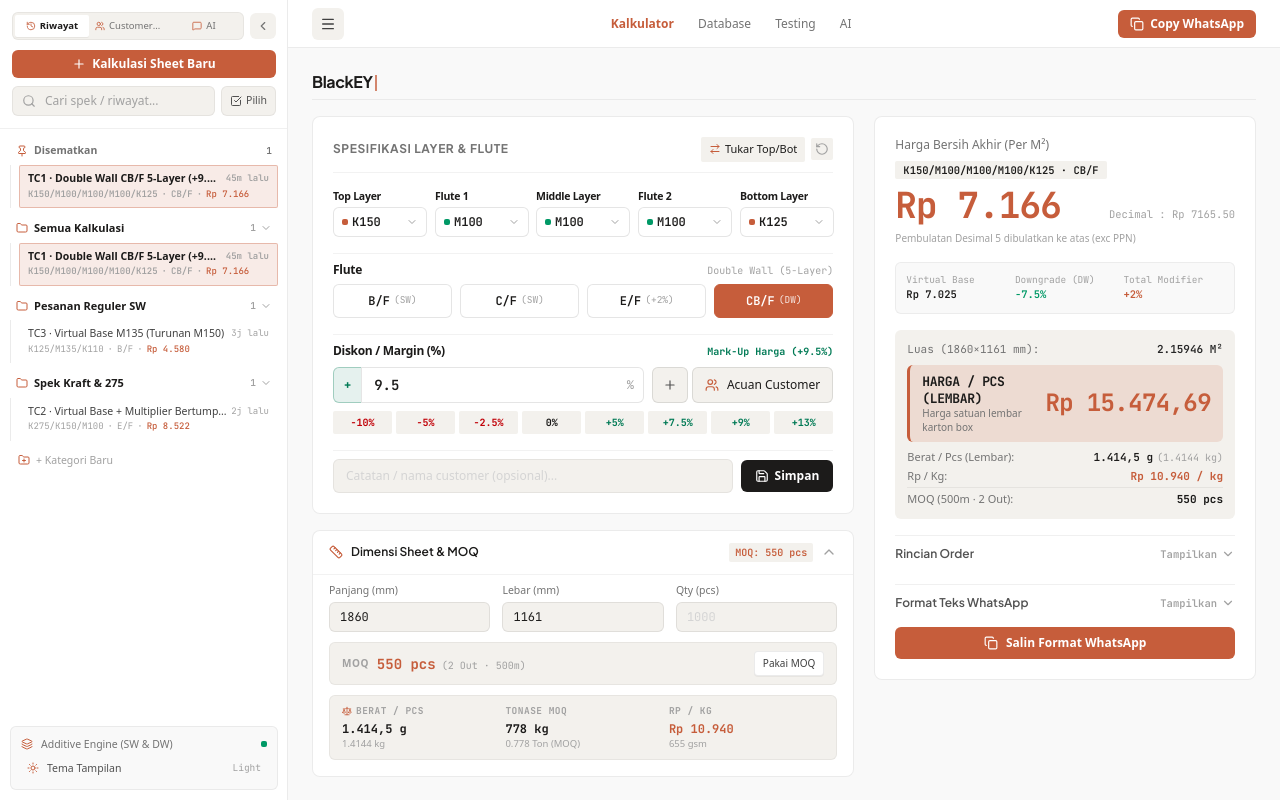
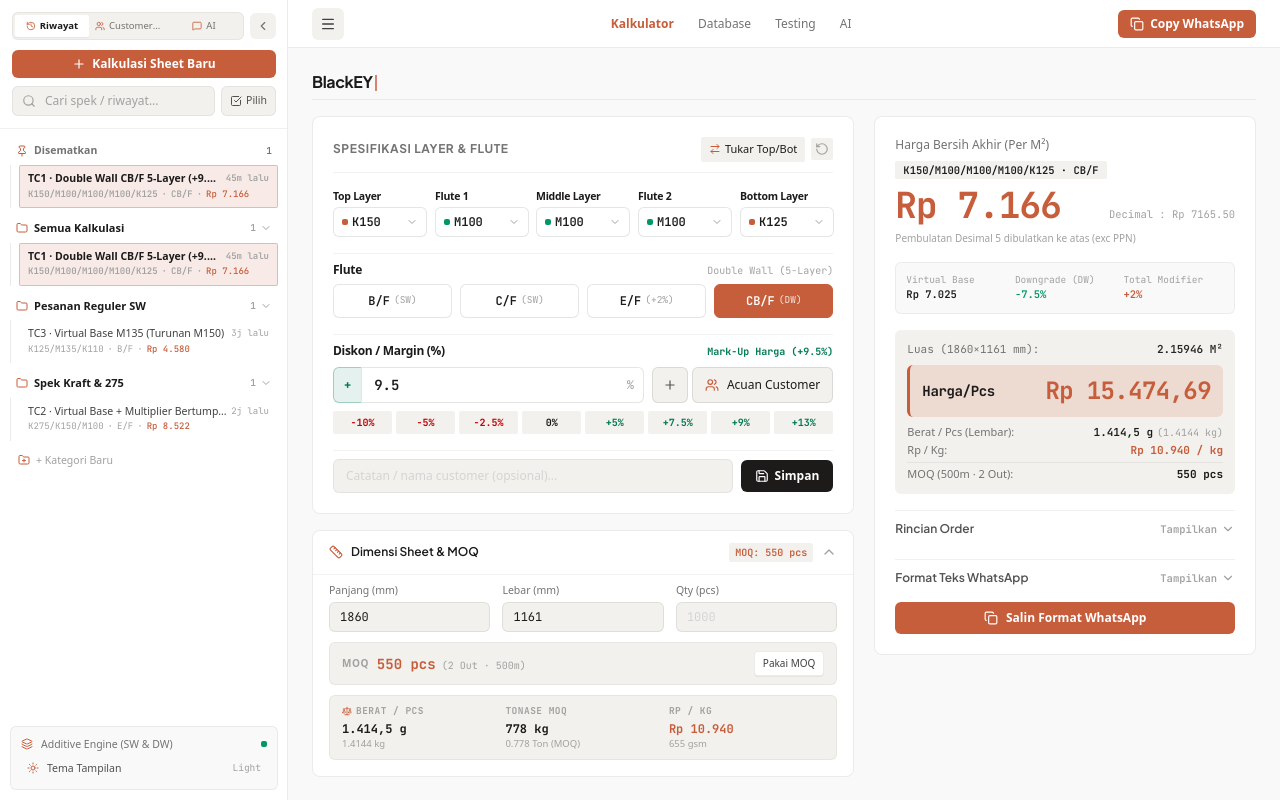
Before and after one commit to kelvingautama9/pricing-tool, a React (Vite) app: page / in a window 1280 px wide. Built offline with nearby package versions, Linux system fonts and the light colour scheme; a web font is replaced by a local one.

Commit message:
ui: simplify Harga/Pcs labels in pricing components
Standardize display labels for unit pricing across the application by removing redundant sub-labels and simplifying formatting for better readability.

```diff
--- a/src/App.tsx
+++ b/src/App.tsx
@@ -1659,16 +1659,11 @@ export default function App() {
                                   {calculationResult.areaPerSheetM2.toFixed(5)} M²
                                 </span>
                               </div>
-                              {/* Highlighted Harga / Pcs (Lembar) without separate nested container box */}
-                              <div className="flex items-center justify-between py-2 px-3 rounded-md bg-[#C65D3B]/15 dark:bg-[#C65D3B]/25 border-l-[3.5px] border-[#C65D3B] my-2 transition-colors">
-                                <div className="flex flex-col">
-                                  <span className="font-extrabold text-[#1C1B1A] dark:text-[#F2EFE9] text-xs sm:text-[13px] tracking-tight uppercase">
-                                    Harga / Pcs (Lembar)
-                                  </span>
-                                  <span className="text-[10px] text-neutral-500 dark:text-neutral-400 font-sans">
-                                    Harga satuan lembar karton box
-                                  </span>
-                                </div>
+                              {/* Highlighted Harga/Pcs */}
+                              <div className="flex items-center justify-between py-2.5 px-3 rounded-md bg-[#C65D3B]/15 dark:bg-[#C65D3B]/25 border-l-[3.5px] border-[#C65D3B] my-2 transition-colors">
+                                <span className="font-extrabold text-[#1C1B1A] dark:text-[#F2EFE9] text-xs sm:text-sm tracking-tight">
+                                  Harga/Pcs
+                                </span>
                                 <span className="text-lg sm:text-2xl font-black text-[#C65D3B] font-mono tabular-nums tracking-tight">
                                   {formatRupiah(calculationResult.hargaPerSheetRp)}
                                 </span>
--- a/src/components/BreakdownTypewriter.tsx
+++ b/src/components/BreakdownTypewriter.tsx
@@ -562,7 +562,7 @@ export const BreakdownTypewriter: React.FC<BreakdownTypewriterProps> = ({
           <div className="flex flex-wrap items-center justify-between gap-2 p-2.5 rounded-xs bg-[#C65D3B]/10 dark:bg-[#C65D3B]/15 border-l-[3px] border-[#C65D3B] text-xs">
             <div className="min-w-0 pr-1">
               <span className="font-bold text-[#1C1B1A] dark:text-[#F2EFE9] block tracking-tight">
-                Harga / Pcs
+                Harga/Pcs
               </span>
               <span className="text-[10px] text-neutral-500 dark:text-neutral-400 font-mono block">
                 {result.areaPerSheetM2.toFixed(5)} M² × {formatRupiah(result.hargaBersihPerM2)}
```
